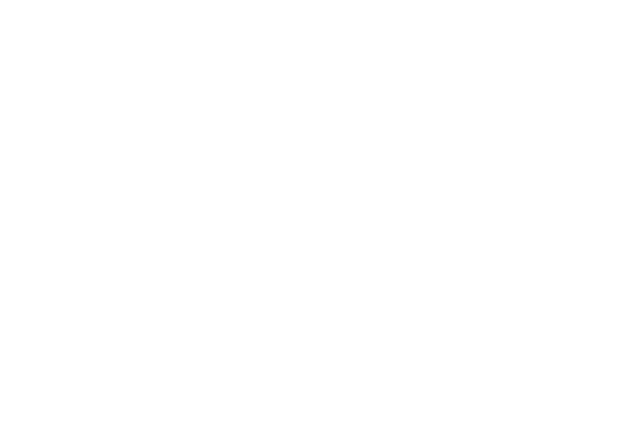
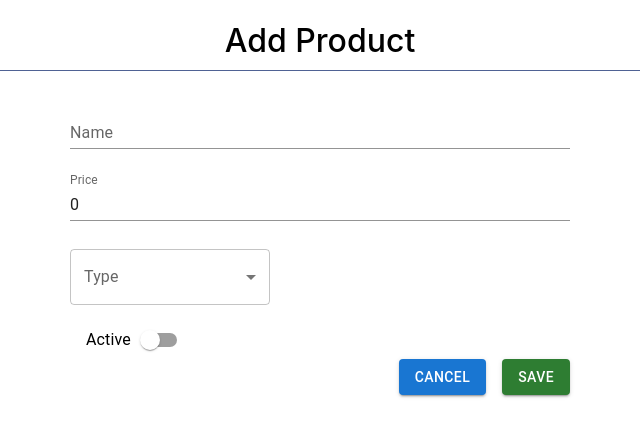
Before and after one commit to mashaal95/product-management-app, a React (Create React App) app: page /addProduct in a window 1280 px wide. Before the commit this address had no page. Shown: the top 436 px of the page, without its empty margins (320-960 px from the left). Built offline with nearby package versions, Linux system fonts and the light colour scheme.

Commit message:
Further refactor for modularisation

```diff
--- a/src/App.tsx
+++ b/src/App.tsx
@@ -1,12 +1,13 @@
 import { Route, Routes } from "react-router-dom"
-import FormPage  from "./components/form-page"
+import FormPage  from "./views/form-page"
 import Demo from "./views/product-table"
 
 export function App() {
   return (
     <Routes>
       <Route path="/" element={<Demo />} />
-      <Route path="/addOrEdit" element={<FormPage />} />
+      <Route path="/addProduct" element={<FormPage />} />
+      <Route path="/editProduct" element={<FormPage />} />
     </Routes>
   )
 }
--- a/src/components/enhanced-table-head.tsx
+++ b/src/components/enhanced-table-head.tsx
@@ -1,4 +1,4 @@
-import { TableHead, TableRow, TableCell, Checkbox, TableSortLabel, Box } from "@mui/material";
+import { TableHead, TableRow, TableCell, TableSortLabel, Box } from "@mui/material";
 import { EnhancedTableProps, Product } from "./interfaces";
 import { visuallyHidden } from '@mui/utils';
 
--- a/src/components/enhanced-table-toolbar.tsx
+++ b/src/components/enhanced-table-toolbar.tsx
@@ -24,11 +24,11 @@
     const navigate = useNavigate();
 
     const handleFormPage = () => {
-        navigate('/addOrEdit')
+        navigate('/addProduct')
     }
 
     const handleFormPageEdit = (product? : Product) => {
-      navigate('/addOrEdit', {
+      navigate('/editProduct', {
         state: {...product}
       });
   }
--- a/src/index.tsx
+++ b/src/index.tsx
@@ -1,10 +1,9 @@
 import React from 'react';
 import ReactDOM from 'react-dom/client';
 import './index.css';
-import Demo from "./views/product-table"
-import { BrowserRouter, Route, Routes } from 'react-router-dom';
+import { BrowserRouter} from 'react-router-dom';
 import reportWebVitals from './reportWebVitals';
-import FormPage from './components/form-page';
+import { App } from './App';
 
 const root = ReactDOM.createRoot(
   document.getElementById('root') as HTMLElement
@@ -12,12 +11,7 @@
 root.render(
   <React.StrictMode>
     <BrowserRouter>
-
-    <Routes>
-          <Route path="/" index element={<Demo />} />
-          <Route path="/addOrEdit" element={<FormPage />} />
-        </Routes>
-
+    <App />
     </BrowserRouter>
   </React.StrictMode>
 );
--- a/src/components/form-page.tsx
+++ b/src/views/form-page.tsx
@@ -5,8 +5,8 @@
 import uuid from "react-uuid";
 import productManagementService from "../services/product-management-service";
 import { useLocation } from "react-router-dom";
-import "./styles.css";
-import { IFormProps, Product } from "./interfaces";
+import "../components/styles.css";
+import { IFormProps, Product } from "../components/interfaces";
 
 
 
@@ -102,7 +102,7 @@
       margin="dense"
       id="name"
       label="Price"
-      type="text"
+      type="number"
       fullWidth
       variant="standard"
       value = {productPrice}
@@ -114,7 +114,7 @@
       name="name"
       control={control}
       render={() =>
-      <>
+      <div>
       <FormControl sx={{ marginTop: 3 , marginBottom : 2, minWidth: 300 }} >
       <InputLabel id="simple-select-standard-label">Type</InputLabel>
       <Select
@@ -133,11 +133,10 @@
      )}
     </Select>
     </FormControl>
-    </>}
+    </div>}
 
     />
 
-    <div></div>
 
 <Controller
       name="name"
@@ -149,10 +148,6 @@
     /> }
 
     />
- <div></div>
- <div></div>
- <div></div>
-
     <Stack  spacing={2} direction="row" justifyContent={"flex-end"}>
       <Button style={{float: "right"}} variant="contained"  onClick={handleHomePage}>Cancel</Button>
        <Button style={{float: "right"}} variant="contained" color="success" type="submit">Save</Button>
```
Also changed, not shown: src/components/styles.css (+0 -36 lines).
